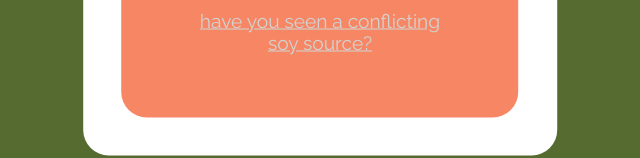
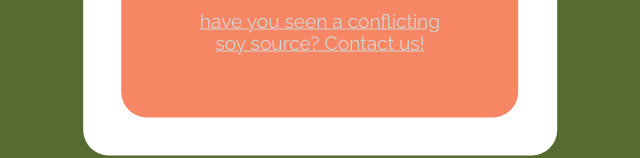
Before and after one commit to Cooliew/dotheylikesushi, a plain HTML site: page submissions.html in a window 1280 px wide. Shown: the part 538-696 px from the top of the page, without its empty margins (320-960 px from the left). Drawn offline with nearby package versions, Linux system fonts and the light colour scheme; no server answers.

Commit message:
basically nothing

```diff
--- a/submissions.html
+++ b/submissions.html
@@ -22,7 +22,7 @@
                 <br>
                 <div class="title">What's the Sauce for that?</div>
                 <input id="newSource" />
-                <div id="conflict"><a id="maillink" href="mailto:cooliew101@gmail.com?bcc=noxxflame@gmail.com&subject=I have a Soy Source Problem">have you seen a conflicting soy source?</a></div>
+                <div id="conflict"><a id="maillink" href="mailto:cooliew101@gmail.com?bcc=noxxflame@gmail.com&subject=I have a Soy Source Problem">have you seen a conflicting soy source? Contact us!</a></div>
             </div>
 
         </div>
```
